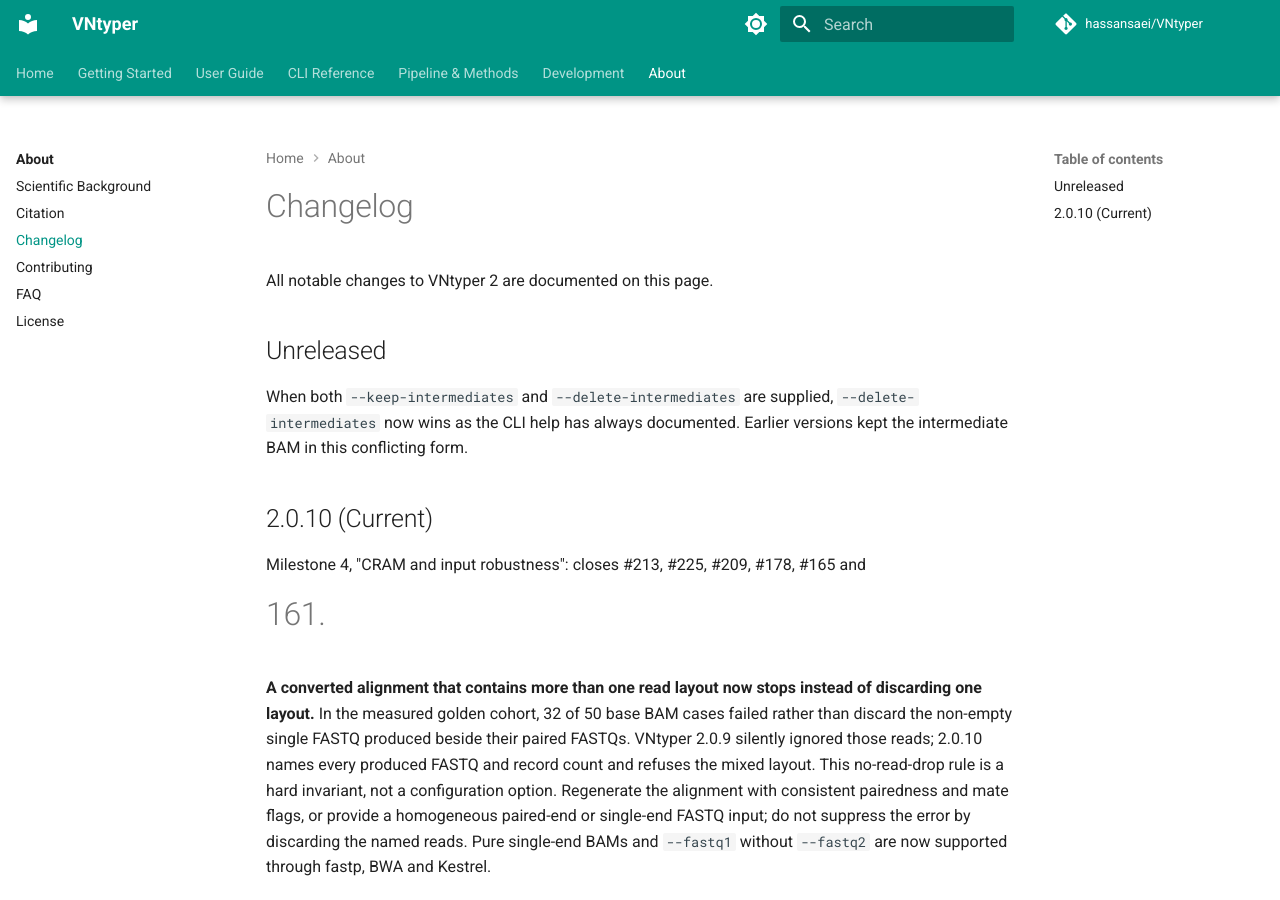
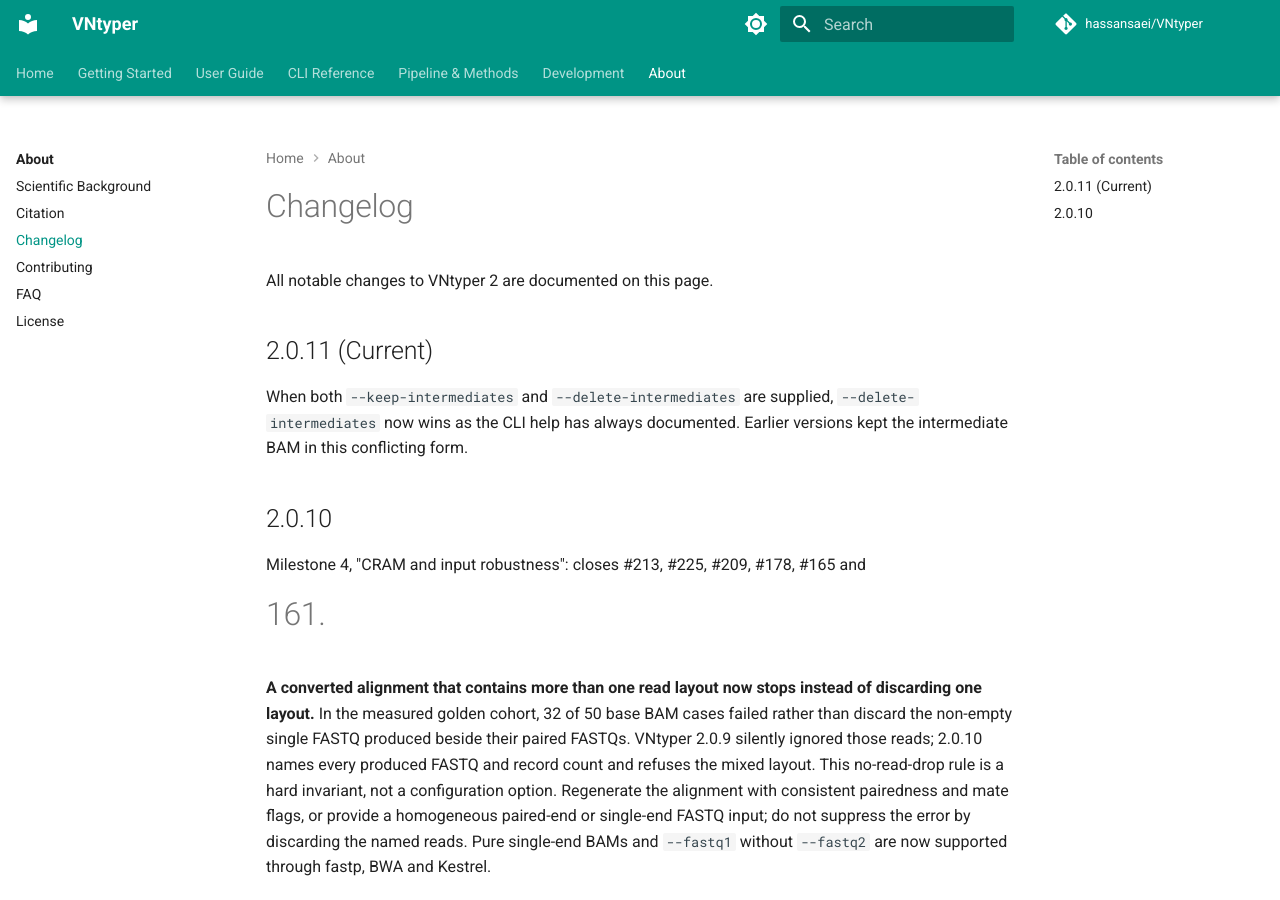
Before and after one commit to hassansaei/VNtyper, an MkDocs documentation site: the page built from docs/about/changelog.md, in a window 1280 px wide and 900 px high. Built offline with MkDocs 1.6.1 and Material for MkDocs 9.7.7, drawn with Linux system fonts in a browser that asks for light colours; comment, search, counter and statistics services are not loaded.

Commit message:
chore(release): prepare version 2.0.11
Refs #214, #218, #220

```diff
--- a/docs/about/changelog.md
+++ b/docs/about/changelog.md
@@ -2,13 +2,13 @@
 
 All notable changes to VNtyper 2 are documented on this page.
 
-## Unreleased
+## 2.0.11 (Current)
 
 When both `--keep-intermediates` and `--delete-intermediates` are supplied,
 `--delete-intermediates` now wins as the CLI help has always documented. Earlier
 versions kept the intermediate BAM in this conflicting form.
 
-## 2.0.10 (Current)
+## 2.0.10
 
 Milestone 4, "CRAM and input robustness": closes #213, #225, #209, #178, #165 and
 #161.
--- a/vntyper/version.py
+++ b/vntyper/version.py
@@ -1,3 +1,3 @@
 # vntyper/version.py
 
-__version__ = "2.0.10"
+__version__ = "2.0.11"
```
Also changed, not shown: 1 other file.
